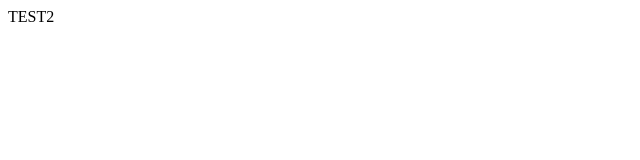
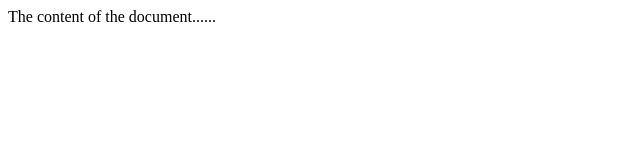
Before and after one commit to IFDIFGIF/IFDIFGIF.github.io, a plain HTML site: page index.html in a window 1280 px wide. Shown: the whole page, without its empty margins (0-640 px from the left). Drawn offline with Linux system fonts and the light colour scheme.

Commit message:
Update index.html

```diff
--- a/index.html
+++ b/index.html
@@ -1,7 +1,12 @@
 <!DOCTYPE html>
 <html>
-  <title> TEST </title>
-  <body>
-    TEST2
-  </body>
+
+<head>
+  <title>HTML Reference</title>
+</head>
+
+<body>
+The content of the document......
+</body>
+
 </html>
```
